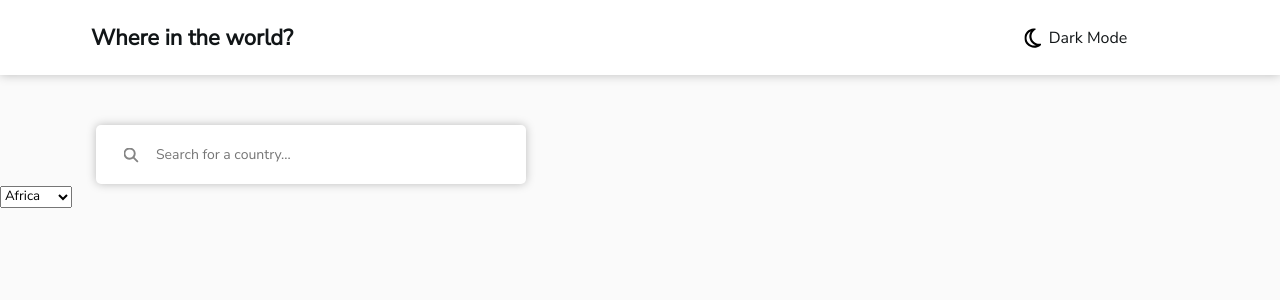
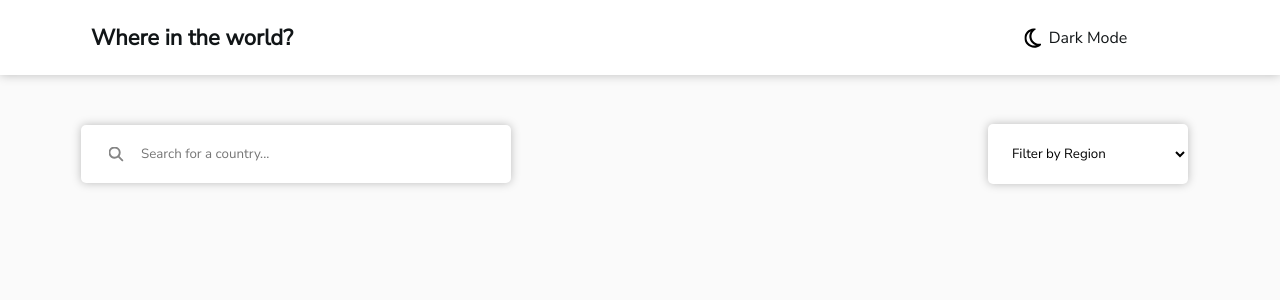
Before and after one commit to Mikael-Kolehmainen/frontend-mentor-countries-api, a React (Create React App) app in the folder client/: page / in a window 1280 px wide. Shown: the top 300 px of the page. Built offline with nearby package versions, Linux system fonts and the light colour scheme.

Commit message:
Worked on search front-end

```diff
--- a/client/src/components/Home.js
+++ b/client/src/components/Home.js
@@ -8,9 +8,13 @@ export default function Home() {
           <i className='fa-solid fa-magnifying-glass'></i>
           <input type='text' placeholder='Search for a country...' />
         </div>
-                <select className='continent'>
+        <select className='region'>
+          <option selected disabled>Filter by Region</option>
           <option value='africa'>Africa</option>
           <option value='america'>America</option>
+          <option value='asia'>Asia</option>
+          <option value='europe'>Europe</option>
+          <option value='oceania'>Oceania</option>
         </select>
       </div>
     </section>
--- a/client/src/styles/css/main.css
+++ b/client/src/styles/css/main.css
@@ -2,24 +2,43 @@
   font-family: nunito;
   src: url(/src/font/NunitoSans-Regular.ttf); }
 
-.search-bar {
+.search {
+  height: 58px;
+  margin-top: 50px;
   position: relative;
-  margin-top: 50px;
-  margin-left: 7.5%;
-  width: 350px; }
-  .search-bar input {
-    width: 100%;
-    font-size: 14px;
+  font-size: 14px; }
+  .search .search-bar {
+    position: absolute;
+    top: 50%;
+    left: 20%;
+    transform: translate(-50%, -50%);
+    width: 350px; }
+    .search .search-bar input {
+      width: 100%;
+      border-radius: 5px;
+      border: none;
+      padding: 20px 20px 20px 60px;
+      box-shadow: 0px 0px 10px rgba(0, 0, 0, 0.25); }
+      .search .search-bar input:focus {
+        outline: none;
+        box-shadow: 0px 0px 10px black; }
+  .search .region {
+    position: absolute;
+    top: 50%;
+    left: 85%;
+    transform: translate(-50%, -50%);
+    width: 200px;
     border-radius: 5px;
     border: none;
-    padding-top: 20px;
-    padding-bottom: 20px;
-    padding-left: 60px;
-    padding-right: 20px;
-    box-shadow: 0px 0px 10px rgba(0, 0, 0, 0.25); }
-    .search-bar input:focus {
+    padding: 20px 20px 20px 20px;
+    box-shadow: 0px 0px 10px rgba(0, 0, 0, 0.25);
+    background-color: white;
+    cursor: pointer; }
+    .search .region:focus {
       outline: none;
       box-shadow: 0px 0px 10px black; }
+    .search .region option {
+      padding: 10px 0 10px 0; }
 
 header {
   position: relative;
@@ -43,7 +62,8 @@ header {
   padding: 0;
   font-family: nunito; }
 
-html, body {
+html, body, #root, .App {
+  position: relative;
   height: 100%;
   background-color: #fafafa;
   color: #111517;
--- a/client/src/styles/sass/base/_base.scss
+++ b/client/src/styles/sass/base/_base.scss
@@ -7,7 +7,8 @@
   padding: 0;
   font-family: $main-font;
 }
-html, body {
+html, body, #root, .App {
+  position: relative;
   height: 100%;
   background-color: $bg-lm;
   color: $text-lm;
--- a/client/src/styles/sass/components/_search-bar.scss
+++ /dev/null
@@ -1,23 +0,0 @@
-.search-bar {
-    position: relative;
-    margin-top: 50px;
-    margin-left: 7.5%;
-    width: 350px;
-
-    input {
-        width: 100%;
-        font-size: 14px;
-        border-radius: 5px;
-        border: none;
-        padding-top: 20px;
-        padding-bottom: 20px;
-        padding-left: 60px;
-        padding-right: 20px;
-        box-shadow: $shadow;
-
-        &:focus {
-            outline: none;
-            box-shadow: $shadow-hover;
-        }
-    }
-}
--- /dev/null
+++ b/client/src/styles/sass/components/_search.scss
@@ -0,0 +1,48 @@
+.search {
+  height: 58px;
+  margin-top: 50px;
+  position: relative;
+  font-size: 14px;
+
+  .search-bar {
+    position: absolute;
+    top: 50%;
+    left: 20%;
+    transform: translate(-50%, -50%);
+    width: 350px;
+
+    input {
+      width: 100%;
+      border-radius: 5px;
+      border: none;
+      padding: 20px 20px 20px 60px;
+      box-shadow: $shadow;
+
+      &:focus {
+          outline: none;
+          box-shadow: $shadow-hover;
+      }
+    }
+  }
+  .region {
+    position: absolute;
+    top: 50%;
+    left: 85%;
+    transform: translate(-50%, -50%);
+    width: 200px;
+    border-radius: 5px;
+    border: none;
+    padding: 20px 20px 20px 20px;
+    box-shadow: $shadow;
+    background-color: white;
+    cursor: pointer;
+
+    &:focus {
+      outline: none;
+      box-shadow: $shadow-hover;
+    }
+    option {
+      padding: 10px 0 10px 0;
+    }
+  }
+}
--- a/client/src/styles/sass/main.scss
+++ b/client/src/styles/sass/main.scss
@@ -5,7 +5,7 @@
 
 // COMPONENTS
 
-@import './components/search-bar';
+@import './components/search';
 
 // LAYOUT
 
```
Also changed, not shown: client/src/components/Header.js (indentation only). Lines whose indentation alone changed are shown as unchanged.
